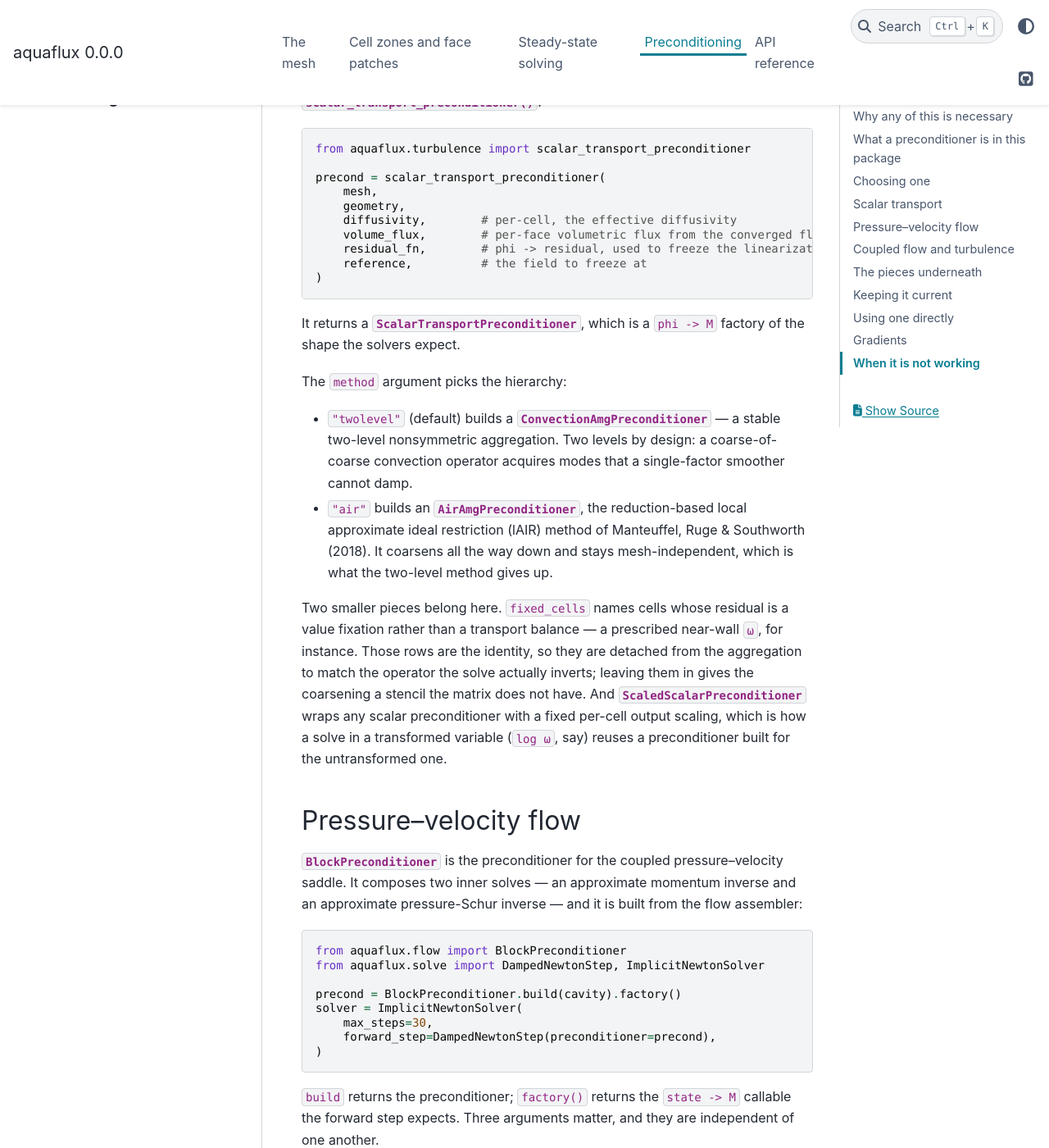
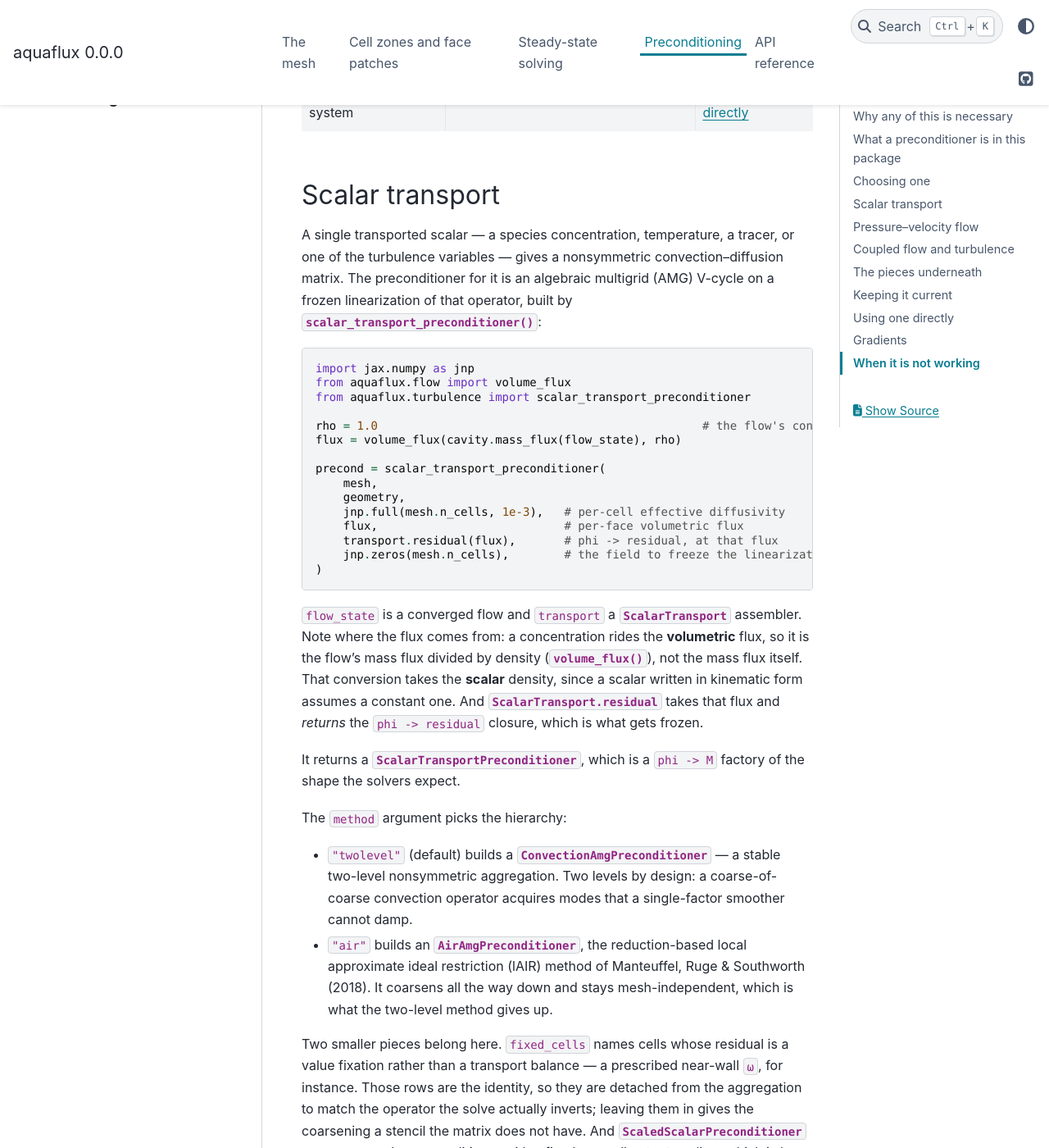
Before and after one commit to DeGrootResearchGroup/aquaflux, a Sphinx documentation site: the page built from docs/preconditioning.md, in a window 1280 px wide and 1400 px high, scrolled down 2775 px. Shown: the whole window at 82% size. Built offline with Sphinx 7.4.7 and the PyData theme 0.15.4, drawn with Linux system fonts in a browser that asks for light colours; some of the changed text lies outside the part shown.

Commit message:
docs: make the preconditioning page's examples run
A review that executed the snippets instead of reading them found five
that could not have worked:

* `volume_flux(cavity, flow_state)` -- the signature is
  `(mass_flux, density)`, and the density it takes is the scalar constant
  one, not the assembler's per-cell field. The corrected line also makes
  the point worth making: a scalar rides the VOLUMETRIC flux, so this
  conversion is where the mass flux stops being the right object.
* `transport.initial_state()` -- `ScalarTransport` has no such method, and
  its `residual(flux)` RETURNS the `phi -> residual` closure rather than
  being one.
* `Ilu0.COMPILED` -- a module attribute, `aquaflux.solve.ilu0.COMPILED`.
* a field-split example using `native_nodal_inverse` without importing it.
* `solve_linear` shown against three undefined names, in the one section
  whose whole point is bringing your own system.

Fourteen identifiers appeared in snippets and were defined nowhere on the
page, so a reader arriving from the toctree met `build(cavity)` with no
`cavity`. The page now says up front which objects it continues from, as
the steady-state page already did for `channel` and `stokes`, and the
rest are named where they are used.

Also fills a gap the detail made conspicuous: the page explained every
option on `BlockPreconditioner.build` without saying that
`momentum_continuation` and `reused_flow_solve` forward straight to it,
which is how a reader following the steady-state page would actually set
them.

Co-Authored-By: Claude Opus 5 <noreply@anthropic.com>

````diff
--- a/docs/preconditioning.md
+++ b/docs/preconditioning.md
@@ -8,6 +8,15 @@ If you only want the short answer: build
 {class}`~aquaflux.flow.BlockPreconditioner` for a pressure–velocity solve, use
 {func}`~aquaflux.turbulence.coupled_amg_continuation` for a coupled flow-plus-turbulence
 solve, and read the rest of this page when one of them stops converging.
+
+```{note}
+The flow examples below continue from `cavity`, the lid-driven-cavity assembler built in
+[Steady-state solving](steady_state_solving.md), and from the `mesh` and `geometry` it was
+built on; `assembler` stands for any {class}`~aquaflux.flow.MomentumContinuity`. The coupled
+examples continue from a `coupled` system you have already assembled, and `reference_state`
+is a representative flow to freeze the preconditioner at — usually the state you are starting
+the march from.
+```
 
 ## Why any of this is necessary
 
@@ -88,17 +97,30 @@ that operator, built by
 {func}`~aquaflux.turbulence.scalar_transport_preconditioner`:
 
 ```python
+import jax.numpy as jnp
+from aquaflux.flow import volume_flux
 from aquaflux.turbulence import scalar_transport_preconditioner
+
+rho = 1.0                                               # the flow's constant density
+flux = volume_flux(cavity.mass_flux(flow_state), rho)
 
 precond = scalar_transport_preconditioner(
     mesh,
     geometry,
-    diffusivity,        # per-cell, the effective diffusivity
-    volume_flux,        # per-face volumetric flux from the converged flow
-    residual_fn,        # phi -> residual, used to freeze the linearization
-    reference,          # the field to freeze at
+    jnp.full(mesh.n_cells, 1e-3),   # per-cell effective diffusivity
+    flux,                           # per-face volumetric flux
+    transport.residual(flux),       # phi -> residual, at that flux
+    jnp.zeros(mesh.n_cells),        # the field to freeze the linearization at
 )
 ```
+
+`flow_state` is a converged flow and `transport` a
+{class}`~aquaflux.transport.ScalarTransport` assembler. Note where the flux comes from: a
+concentration rides the **volumetric** flux, so it is the flow's mass flux divided by density
+({func}`~aquaflux.flow.volume_flux`), not the mass flux itself. That conversion takes the
+**scalar** density, since a scalar written in kinematic form assumes a constant one. And
+{meth}`ScalarTransport.residual <aquaflux.transport.ScalarTransport.residual>` takes that flux
+and *returns* the `phi -> residual` closure, which is what gets frozen.
 
 It returns a {class}`~aquaflux.turbulence.ScalarTransportPreconditioner`, which is a
 `phi -> M` factory of the shape the solvers expect.
@@ -214,6 +236,31 @@ low-aspect-ratio mesh. It makes the coarsening depend on the operator's *values*
 than only its sparsity, so prefer it where the hierarchy is frozen — as this one is —
 rather than repeatedly refreshed.
 
+### Setting these from a continuation
+
+You rarely build the preconditioner by hand. {func}`~aquaflux.flow.momentum_continuation` and
+{func}`~aquaflux.flow.reused_flow_solve` forward any extra keyword straight to
+{meth}`BlockPreconditioner.build <aquaflux.flow.BlockPreconditioner.build>`, so every option
+above is settable where you already are:
+
+```python
+from aquaflux.flow import momentum_continuation
+from aquaflux.solve import ImplicitNewtonSolver
+
+continuation = momentum_continuation(
+    assembler,
+    beta0=2.0,                  # continuation's own argument
+    velocity="convection",      # from here on, the preconditioner's
+    schur_scaling="msimple",
+    composition="simpler",
+    strength_threshold=0.25,
+)
+solver = ImplicitNewtonSolver(max_steps=120, forward_step=continuation)
+```
+
+The continuation also hands the same preconditioner to the adjoint solve, so the gradient is
+preconditioned without any further arrangement.
+
 ## Coupled flow and turbulence
 
 Once the turbulence model is solved together with the flow, the system carries six fields
@@ -291,7 +338,7 @@ from aquaflux.solve import (
 
 groups = FieldGroups(n_cells=mesh.n_cells, n_leading_fields=4, n_trailing_fields=2)
 split = build_block_triangular_field_split(
-    matrix,
+    matrix,          # the assembled six-field Jacobian, as a scipy sparse matrix
     groups,
     leading_inverse=native_saddle_inverse(strength_threshold=0.25, max_levels=5),
     trailing_inverse=native_nodal_inverse(max_coarse=200),
@@ -401,10 +448,22 @@ count and nothing else — not the converged state, not the gradient.
 {func}`~aquaflux.solve.solve_linear` takes a preconditioner for any matrix-free system:
 
 ```python
+import jax
+import jax.numpy as jnp
 from aquaflux.solve import solve_linear
 
-x, cost = solve_linear(matvec, b, preconditioner=m)
+a = jnp.array([[4.0, 1.0], [1.0, 3.0]])
+diagonal_inverse = 1.0 / jnp.diag(a)                     # a Jacobi preconditioner
+
+x, cost = solve_linear(
+    lambda v: a @ v,
+    jnp.array([1.0, 2.0]),
+    preconditioner=lambda r: diagonal_inverse * r,
+)
 ```
+
+`cost` is the solver's own iteration count, which is what you watch when tuning — see
+[When it is not working](#when-it-is-not-working).
 
 It preconditions on the **right** by default. That choice matters for more than symmetry:
 with right preconditioning the residual the Krylov method measures and stops on is the
````
